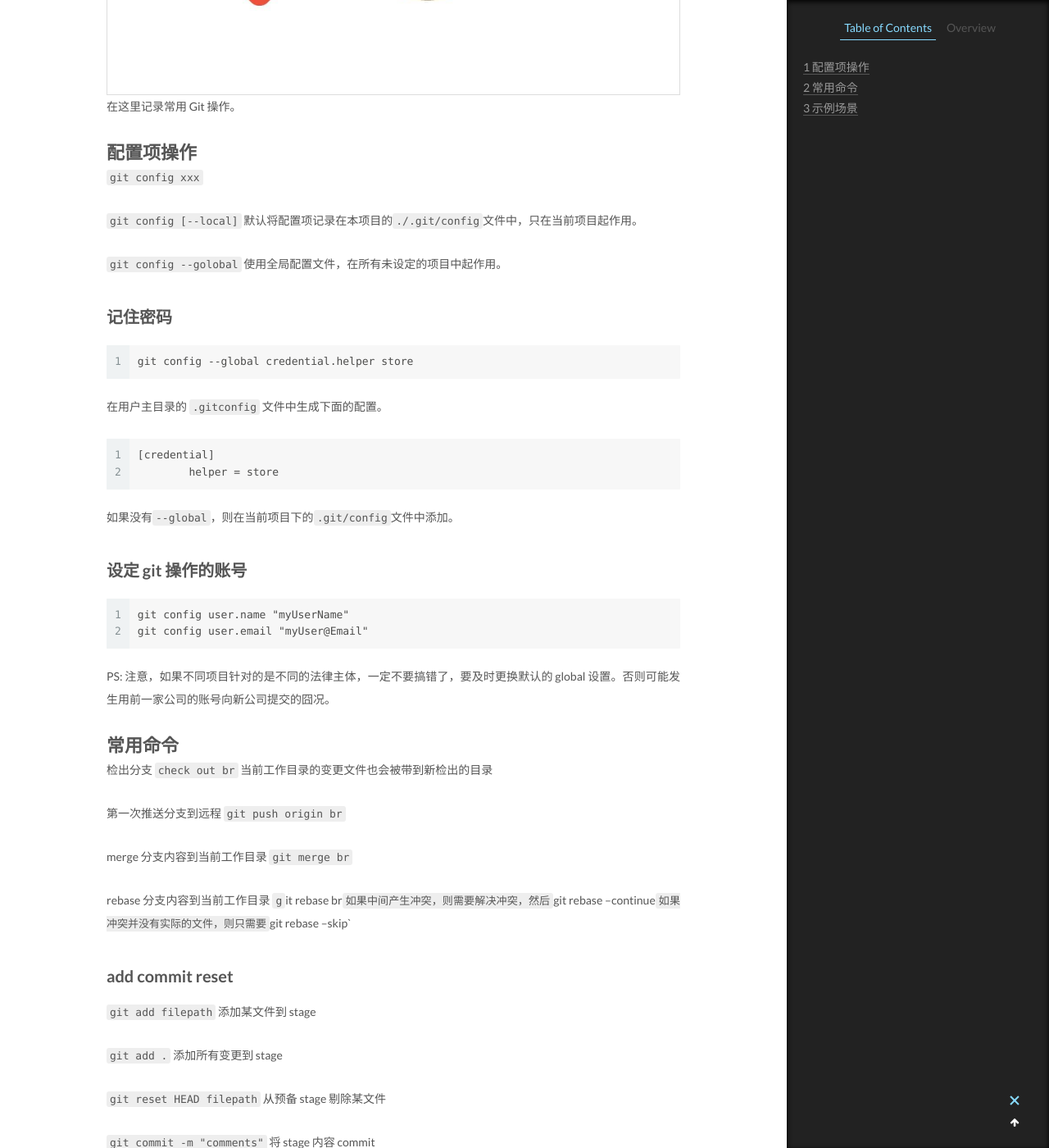
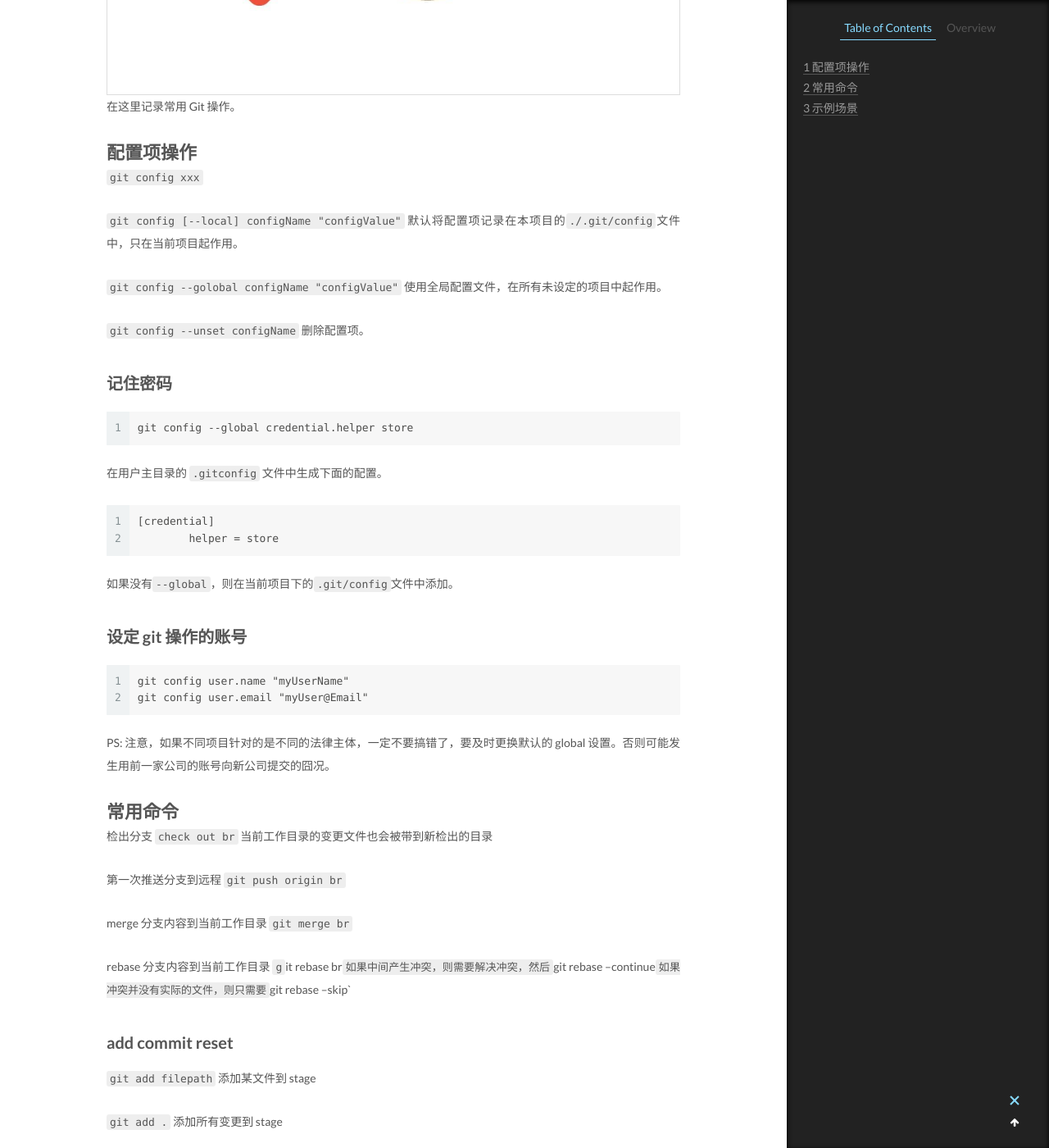
Before and after one commit to CodeHunter2006/CodeHunter2006.github.io, a Jekyll site: the page built from _posts/2019-10-02-Git_CMD.md, in a window 1280 px wide and 1400 px high, scrolled down 791 px. Shown: the whole window at 82% size. Built offline with Jekyll 4.4.1, drawn with Linux system fonts in a browser that asks for light colours.

Commit message:
add contents.

```diff
--- a/_posts/2019-10-02-Git_CMD.md
+++ b/_posts/2019-10-02-Git_CMD.md
@@ -12,9 +12,11 @@ tags: Git VCS
 
 `git config xxx`
 
-`git config [--local]` 默认将配置项记录在本项目的`./.git/config`文件中，只在当前项目起作用。
+`git config [--local] configName "configValue"` 默认将配置项记录在本项目的`./.git/config`文件中，只在当前项目起作用。
 
-`git config --golobal` 使用全局配置文件，在所有未设定的项目中起作用。
+`git config --golobal configName "configValue"` 使用全局配置文件，在所有未设定的项目中起作用。
+
+`git config --unset configName` 删除配置项。
 
 ## 记住密码
 
```
Also changed, not shown: _posts/2016-1-19-markdown基础.md (+4 -0 lines), _posts/2019-09-08-Airtest_Introduction.md (+1 -0 lines), _posts/2019-09-30-MacBookPro_Basic.md (+9 -2 lines).
